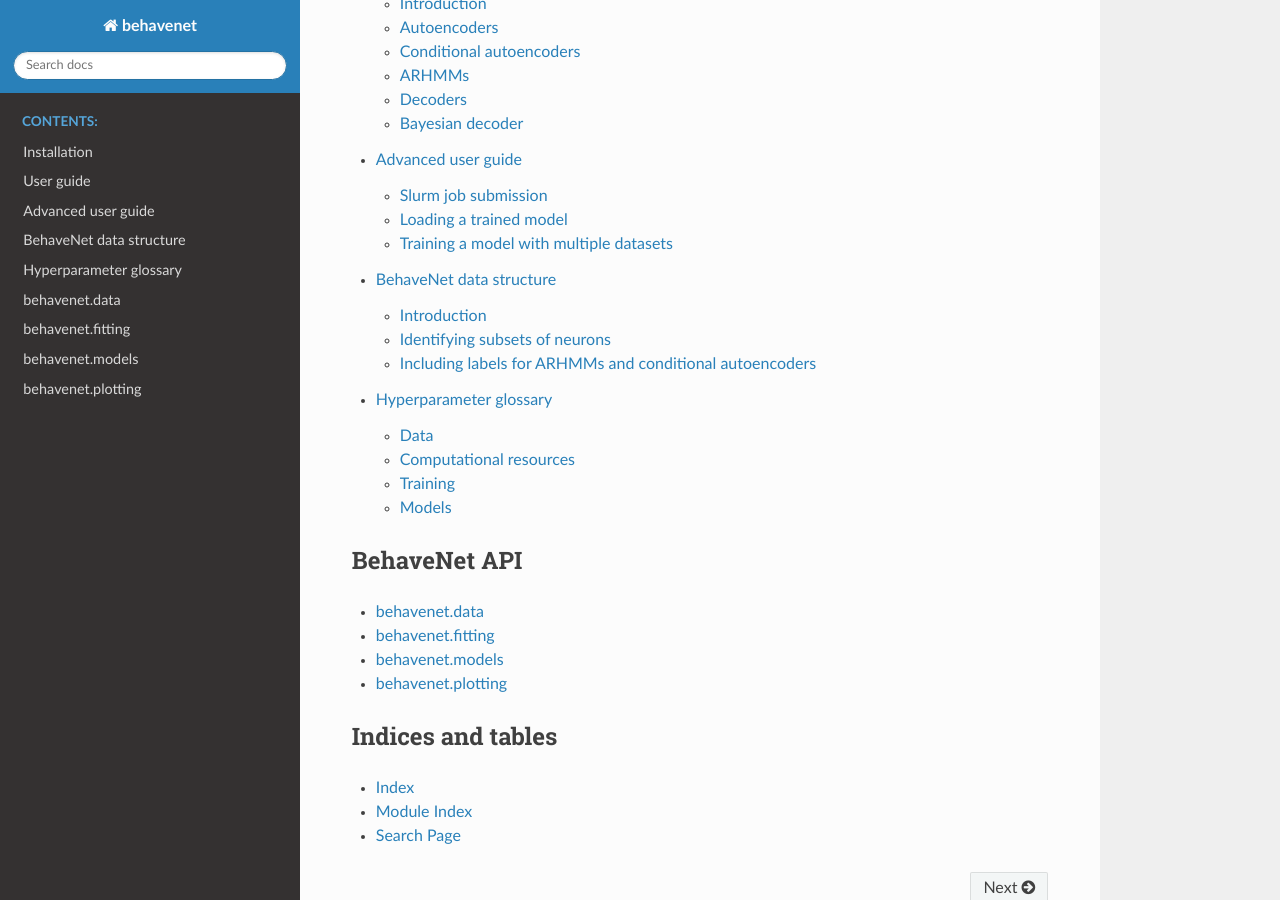
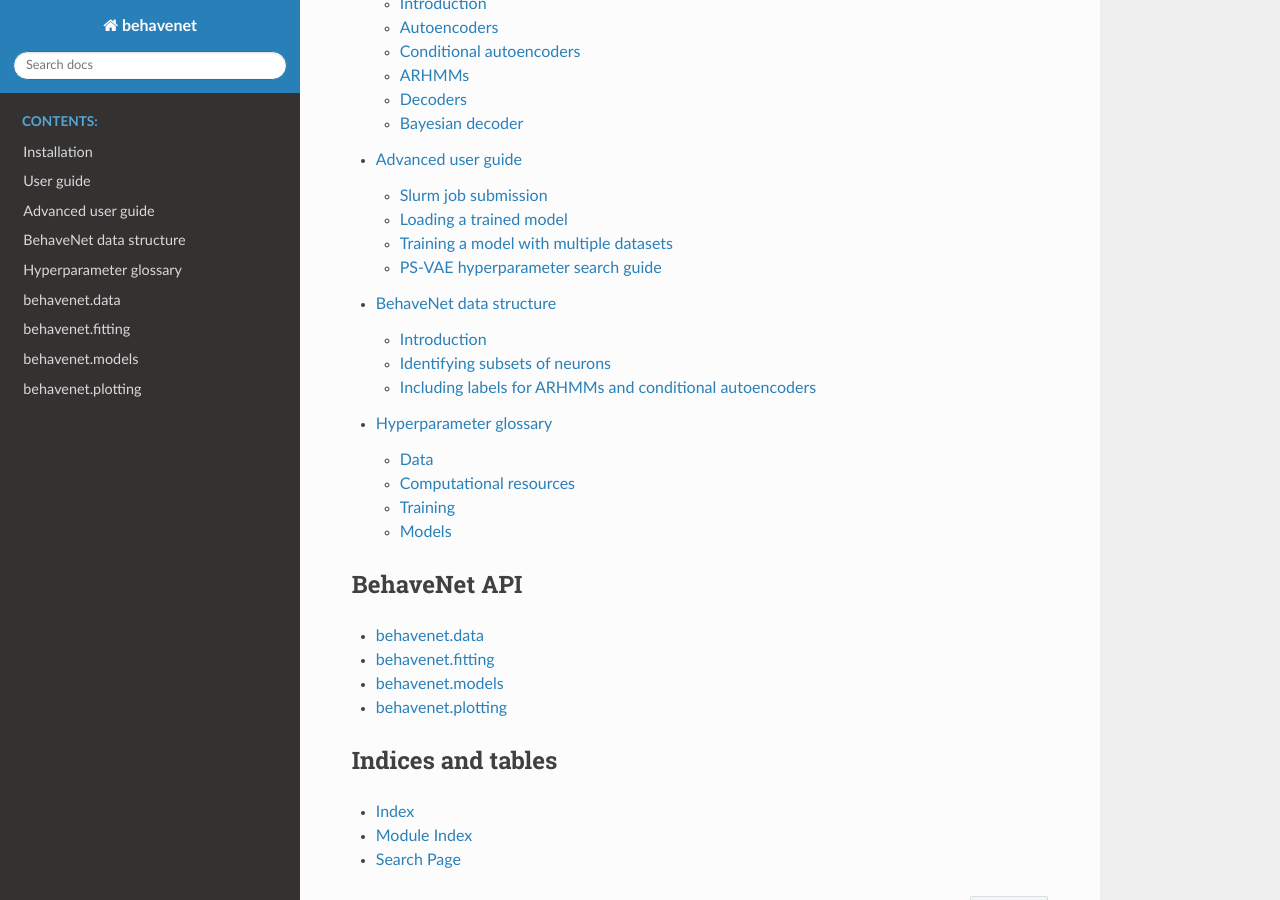
Before and after one commit to themattinthehatt/behavenet, a Sphinx documentation site: the page built from docs/index.rst, in a window 1280 px wide and 900 px high, scrolled down 468 px. Built offline with Sphinx 7.4.7 and the Read the Docs theme 2.0.0, drawn with Linux system fonts in a browser that asks for light colours; pages that are not in the unit, such as notebooks, are missing from menus; some of the changed lines change nothing that is shown.

Commit message:
ps-vae doc update

```diff
--- a/docs/source/adv_user_guide.rst
+++ b/docs/source/adv_user_guide.rst
@@ -9,4 +9,4 @@ Advanced user guide
    adv_user_guide.slurm
    adv_user_guide.load_model
    adv_user_guide.multisession
-   adv_user_guide.sss_vae_hparam_search
+   adv_user_guide.psvae_hparam_search
```
Also changed, not shown: docs/source/adv_user_guide.psvae_hparam_search.rst (renamed from docs/source/adv_user_guide.ps_vae_hparam_search.rst).
